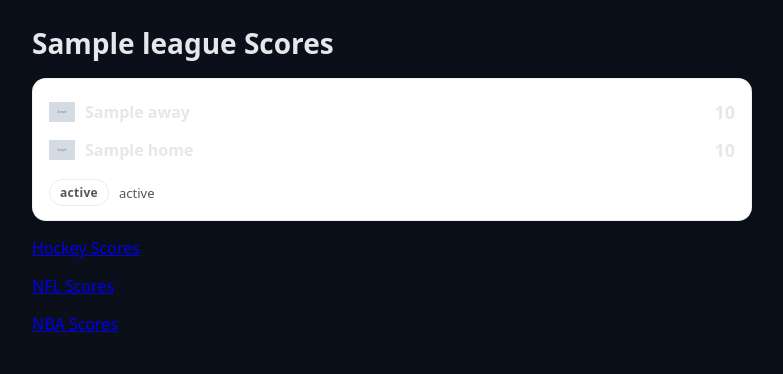
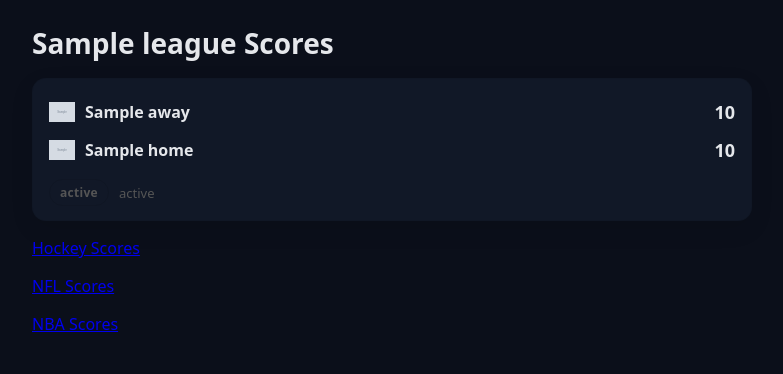
Before and after one commit to mendoska/nfl-app-pi, a Flask app: template templates/index.html in a window 1280 px wide. Shown: the top 374 px of the page, without its empty margins (248-1031 px from the left). Run offline with Flask 3, Linux system fonts and the light colour scheme; the template is opened without the code that fills it: most values are stand-ins (such as "Sample title", 1, 10 or a date in 2020); grey boxes marked "Sample" are stand-in pictures.

Commit message:
more dark mode testing

```diff
--- a/static/style.css
+++ b/static/style.css
@@ -1,10 +1,12 @@
 :root {
     --bg:#f6f7fb;
     --text: #111111;
+    --card : #ffffff;
 }
 body.dark{
     --bg:#0b0f1a;
     --text:#e5e7eb;
+    --card:#111827
 }
 body {
   font-family: system-ui, -apple-system, Segoe UI, Roboto, Arial, sans-serif;
@@ -35,7 +37,7 @@ h1 {
 }
 
 .game-card {
-  background: white;
+  background:var(--card);
   border-radius: 14px;
   padding: 14px 16px;
   box-shadow: 0 8px 24px rgba(0,0,0,0.08);
```
